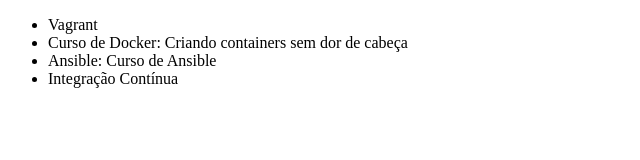
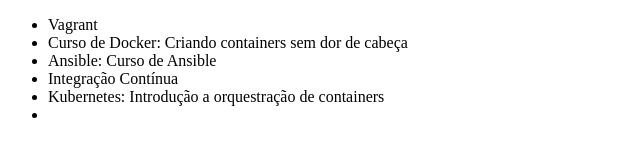
Before and after one commit to Urkandir/curso-alura, a plain HTML site: page index.html in a window 1280 px wide. Shown: the whole page, without its empty margins (0-640 px from the left). Drawn offline with Linux system fonts and the light colour scheme.

```diff
--- a/index.html
+++ b/index.html
@@ -10,6 +10,7 @@
         <li>Curso de Docker: Criando containers sem dor de cabeça</li>
         <li>Ansible: Curso de Ansible</li>
         <li>Integração Contínua</li>
+		<li>Kubernetes: Introdução a orquestração de containers<li>
     </ul>
 </body>
 </html>
```
